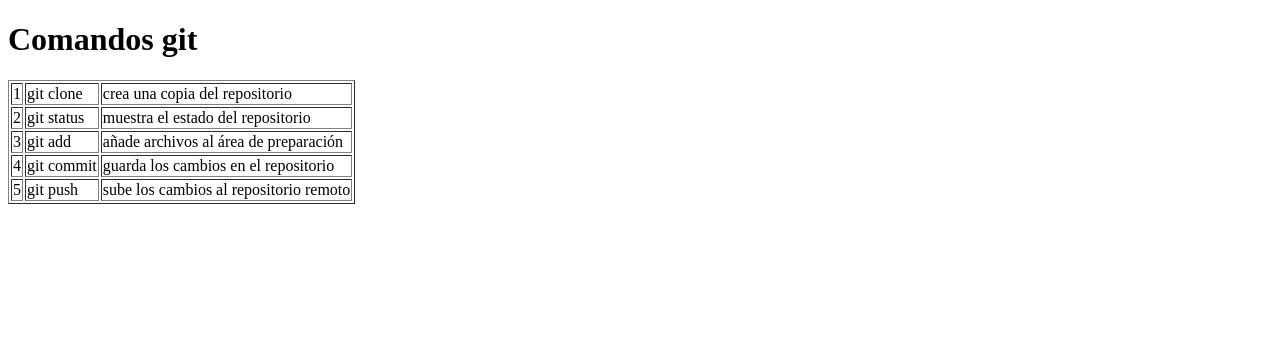
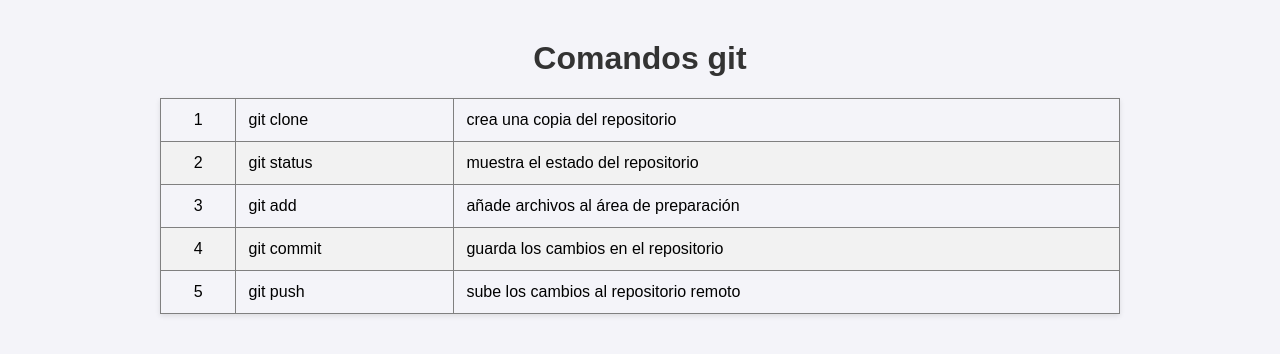
Before and after one commit to dalunaaaa/git-tiempo, a plain HTML site: page index.html in a window 1280 px wide. Drawn offline with Linux system fonts and the light colour scheme.

Commit message:
v3 diseño de la tabla

```diff
--- /dev/null
+++ b/index.css
@@ -0,0 +1,33 @@
+body {
+    font-family: Arial, sans-serif;
+    margin: 40px;
+    background-color: #f4f4f9;
+}
+h1 {
+    text-align: center;
+    color: #333;
+}
+table {
+    width: 80%;
+    margin: 20px auto;
+    border-collapse: collapse;
+    box-shadow: 0 2px 5px rgba(0, 0, 0, 0.1);
+}
+th, td {
+    padding: 12px;
+    text-align: left;
+}
+th {
+    background-color: #007acc;
+    color: #fff;
+    text-transform: uppercase;
+}
+tr:nth-child(even) {
+    background-color: #f2f2f2;
+}
+tr:hover {
+    background-color: #d1e7ff;
+}
+td:first-child {
+    text-align: center;
+}
--- a/index.html
+++ b/index.html
@@ -5,6 +5,7 @@
     <meta name="viewport" content="width=
     , initial-scale=1.0">
     <title>Document</title>
+    <link rel="stylesheet" href="index.css">
 </head>
 <body>
     <h1>Comandos git</h1>
```
